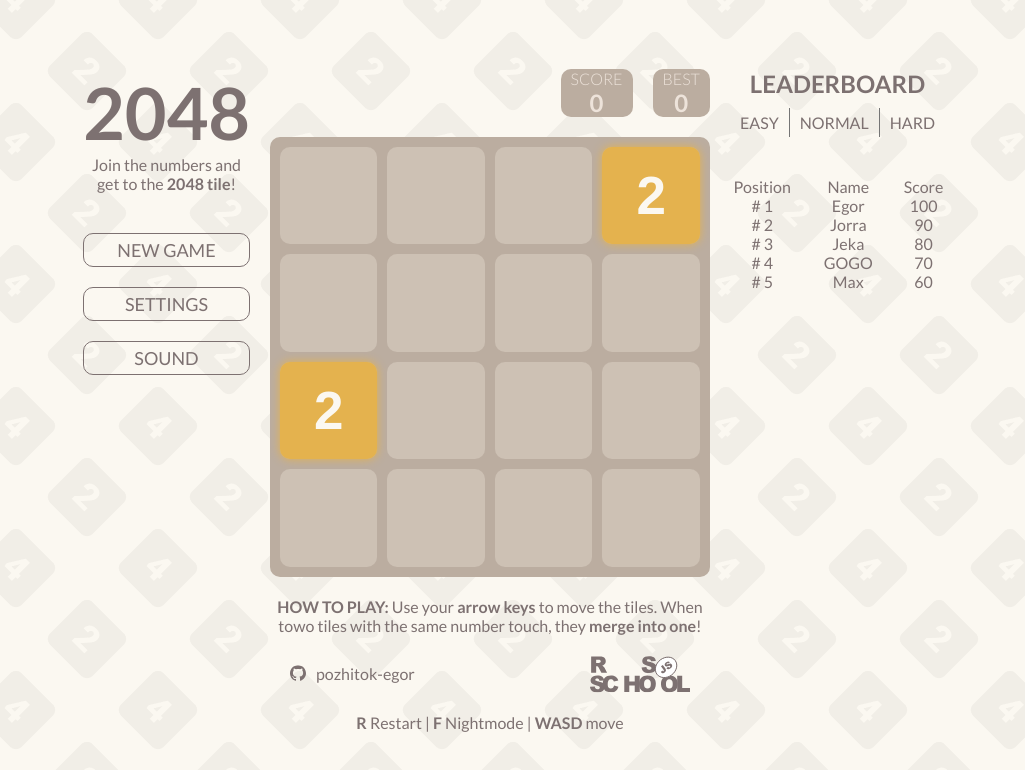
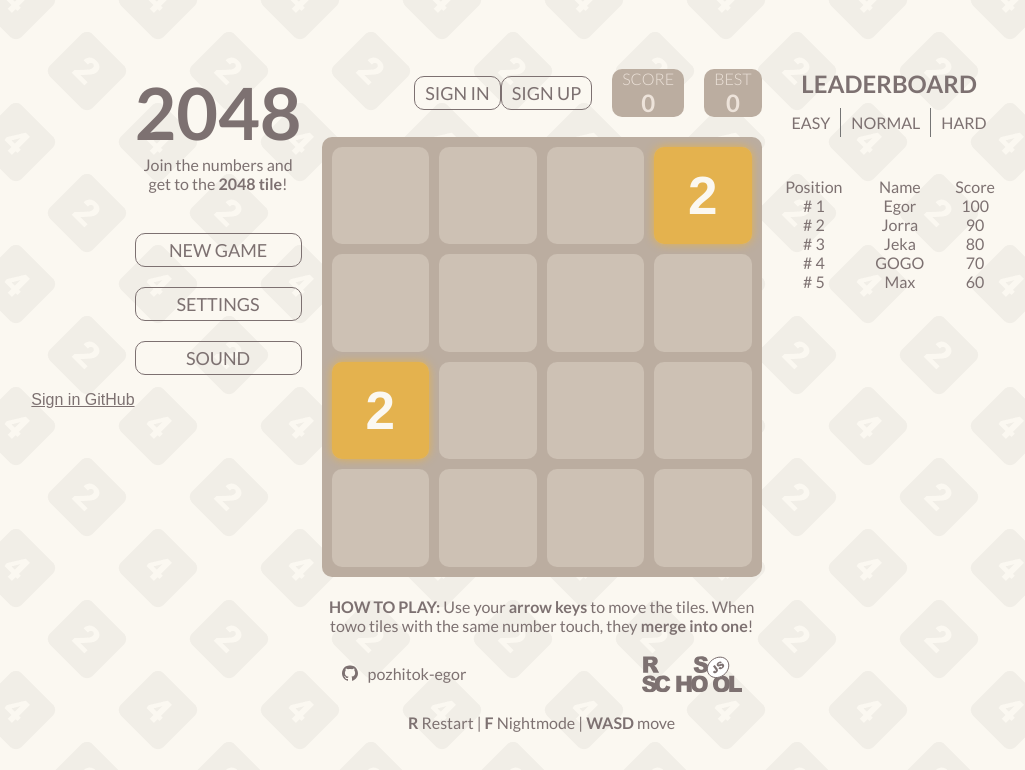
Before and after one commit to pozhitok-egor/2048-react-game, a React (Create React App) app: page / in a window 1280 px wide. Shown: the top 770 px of the page, without its empty margins (126-1151 px from the left). Built offline with nearby package versions, Linux system fonts and the light colour scheme.

Commit message:
feat: add authorisation and backend functions

```diff
--- a/package.json
+++ b/package.json
@@ -7,6 +7,7 @@
     "@testing-library/jest-dom": "^5.11.9",
     "@testing-library/react": "^11.2.5",
     "@testing-library/user-event": "^12.7.3",
+    "axios": "^0.21.1",
     "crypto-js": "^4.0.0",
     "lodash": "^4.17.21",
     "react": "^17.0.1",
--- a/src/App.js
+++ b/src/App.js
@@ -1,7 +1,7 @@
 import { checkGameOver, isChanged, initCells, moveCells, directions, removeAndIncreaseCells, populateField } from './Controller/Control';
 import {ModalIcon, ModalTitle, ModalDescription, ModalInput, ModalButton} from './UI/ModalWindow';
 import React, { Component } from 'react'
-import {BrowserRouter, Switch} from "react-router-dom";
+import {BrowserRouter, Route, Switch} from "react-router-dom";
 import styled from 'styled-components';
 import Menu from './UI/Menu/Menu.js';
 import Game from './UI/Game.js';
@@ -13,6 +13,8 @@ import mainTheme from './assets/audio/main theme chill.mp3';
 import moveSound from './assets/audio/move.wav';
 import ReactModal from 'react-modal';
 import cryptojs from 'crypto-js';
+import Callback from './UI/Callback';
+import axios from 'axios';
 
 var keyPressAllow = true;
 const secret = 'secret';
@@ -21,10 +23,17 @@ class App extends Component {
   constructor(props) {
     super(props);
     const state = this.getAllData();
+
     this.state = state ? state : {
       cells: initCells(4),
       score: 0,
       size: 4,
+      user: null,
+      leaderboard: {
+        easy: [],
+        medium: [],
+        hard: [],
+      },
       bestScore: Number(localStorage.getItem('bestScore')) || 0,
       colors: localStorage.getItem('colors') ? localStorage.getItem('colors') === 'true' : true,
       nightmode: localStorage.getItem('nightmode') ? localStorage.getItem('nightmode') === 'true' : false,
@@ -33,26 +42,61 @@ class App extends Component {
       musicVolume: Number(localStorage.getItem('soundVolume')) || 1,
       soundVolume: Number(localStorage.getItem('soundVolume')) || 1
     };
+
     this.saveAllData = this.saveAllData.bind(this);
     this.buttonHandler = this.buttonHandler.bind(this);
     this.musicVolumeHandler = this.musicVolumeHandler.bind(this);
     this.soundVolumeHandler = this.soundVolumeHandler.bind(this);
+    this.signOutHandler = this.signOutHandler.bind(this);
+    this.signInHandler = this.signInHandler.bind(this);
+    this.signUpHandler = this.signUpHandler.bind(this);
     this.mainTheme = new Audio(mainTheme);
     this.mainTheme.loop = true;
+
     if (this.state.music) {
       this.mainTheme.play();
     }
     this.moveSound = new Audio(moveSound);
   }
 
+  signOutHandler(e) {
+    // TODO: signOutHandler
+    console.log(`signOutHandler ${e}`);
+  }
+
+  signInHandler(e) {
+    // TODO: signInHandler
+    console.log(`signInHandler ${e}`);
+  }
+
+  signUpHandler(e) {
+    // TODO: signUpHandler
+    console.log(`signUpHandler ${e}`);
+  }
+
+
   getAllData() {
-    const bestScore = localStorage.getItem("bestScore") ? localStorage.getItem("bestScore") === "true" : 0;
+    const token = localStorage.getItem('token') || null;
+    if (token) {
+      axios.get('https://twenty-forty-eight.herokuapp.com/user',{
+      headers: {
+        authorization: `Bearer ${token}`,
+        accept: 'application/json'
+      }
+      }).then((res) => {
+        this.setState({user: res.data.user});
+      }).catch((err) => {
+        console.error(err);
+      })
+    }
+    const bestScore = localStorage.getItem("bestScore") ||  0;
     const colors = localStorage.getItem("colors") ? localStorage.getItem("colors") === "true" : true;
     const nightmode = localStorage.getItem("nightmode") ? localStorage.getItem("nightmode") === "true" : false;
     const music = localStorage.getItem("music") ? localStorage.getItem("music") === "true" : true;
     const sound = localStorage.getItem("sound") ? localStorage.getItem("sound") === "true" : true;
-    const musicVolume = localStorage.getItem("musicVolume") ? localStorage.getItem("musicVolume") === "true" : .5;
-    const soundVolume = localStorage.getItem("soundVolume") ? localStorage.getItem("soundVolume") === "true" : .5;
+    const musicVolume = localStorage.getItem("musicVolume") || .5;
+    const soundVolume = localStorage.getItem("soundVolume") || .5;
+
     const mainSettings = localStorage.getItem("s") ? JSON.parse(cryptojs.AES.decrypt(localStorage.getItem("s"), secret).toString(cryptojs.enc.Utf8))
     : {
       cells: initCells(4),
@@ -253,6 +297,9 @@ class App extends Component {
     const colors = !this.state.colors ? 'ON' : 'OFF';
     return (
       <Main nightmode={this.state.nightmode}>
+        <BrowserRouter>
+        <a href="https://github.com/login/oauth/authorize?client_id=70e40fe40ada41351efa">Sign in GitHub</a>
+        <Route path='/callback' component={Callback}/>
           <ReactModal isOpen={false} style={ModalStyles}>
             <ModalIcon></ModalIcon>
             <ModalTitle></ModalTitle>
@@ -261,14 +308,13 @@ class App extends Component {
             <ModalButton>Ok</ModalButton>
           </ReactModal>
           <Layout>
-          <BrowserRouter>
             <Switch>
               <Menu nightmode={nightmode} musicHandler={this.musicVolumeHandler} soundHandler={this.soundVolumeHandler} colors={colors} music={music} sound={sound} difficulty={difficulty} buttonHandler={this.buttonHandler}/>
             </Switch>
-          </BrowserRouter>
-          <Game nightmode={nightmode} colors={colors} additionalScore={additionalScore} score={score} bestScore={bestScore} cells={this.state.cells} size={size}/>
+            <Game signin={this.signOutHandler} signout={this.signInHandler} signup={this.signUpHandler} userdata={this.state.user} nightmode={nightmode} colors={colors} additionalScore={additionalScore} score={score} bestScore={bestScore} cells={this.state.cells} size={size}/>
             <Leaderboard />
           </Layout>
+        </BrowserRouter>
       </Main>
     )
   };
--- /dev/null
+++ b/src/UI/Authorisation.jsx
@@ -0,0 +1,38 @@
+import React, { Component } from 'react'
+import styled from 'styled-components';
+
+
+export default class Authorisation extends Component {
+  render() {
+    const {userdata, signOutHandler, signInHandler, signUpHandler} = this.props;
+    if (userdata) {
+      return <Auth><Name>{userdata.username}</Name><Button onClick={() => signOutHandler()}>Sign Out</Button></Auth>;
+    }
+    return <Auth><Button onClick={() => signInHandler()}>Sign In</Button><Button onClick={() => signUpHandler()}>Sign Up</Button></Auth>;
+  }
+}
+
+const Auth = styled.div`
+  display: flex;
+  align-items: center;
+`;
+
+const Name = styled.p`
+  margin: 0 10px 0;
+`;
+
+const Button = styled.button`
+  outline: none;
+  cursor: pointer;
+  padding: 5px 10px;
+  border: 1px solid #7D7171;
+  border-radius: 10px;
+  font-family: 'Lato',sans-serif;
+  text-transform: uppercase;
+  font-size: 18px;
+  background-color: transparent;
+  &:hover {
+    background-color: #BBADA0;
+    color: #EDE3DA;
+  }
+`;
--- /dev/null
+++ b/src/UI/Callback.jsx
@@ -0,0 +1,35 @@
+import React from 'react'
+import { Redirect } from 'react-router-dom';
+import axios from 'axios';
+
+const Callback = (props) => {
+  var search = props.location.search.substring(1);
+
+  const data = JSON.parse('{"' + decodeURI(search).replace(/"/g, '\\"').replace(/&/g, '","').replace(/=/g,'":"') + '"}')
+
+  axios.get("https://api.github.com/user", {
+    headers: {
+      authorization: `Bearer ${data.token}`,
+      accept: 'application/json'
+    }
+  })
+  .then((res) => {
+    console.log(res);
+    axios.post('https://twenty-forty-eight.herokuapp.com/user/login',
+    {
+      username: res.data.login,
+      password: res.data.node_id
+    } ,
+    {
+      method: 'post',
+      headers: {
+        accept: 'application/json'
+      }
+    }).then((res) => {
+      localStorage.setItem('token', res.data.token);
+    }).catch((err) => console.log(err.message))
+  })
+  return <Redirect to="/"/>
+}
+
+export default Callback;
--- a/src/UI/Game.js
+++ b/src/UI/Game.js
@@ -5,8 +5,7 @@ import Footer from './Footer';
 
 class Game extends Component {
   render() {
-    const {nightmode, colors, additionalScore, bestScore, score, cells, size} = this.props
-
+    const {signout, signin, signup, userdata, nightmode, colors, additionalScore, bestScore, score, cells, size} = this.props;
     let cellGrid = [];
 
     for (let i = 0; i < size**2; i++) {
@@ -14,7 +13,7 @@ class Game extends Component {
     }
     return (
       <MainBlock>
-        <Scoreboard additionalScore={additionalScore} score={score} bestScore={bestScore}/>
+        <Scoreboard signout={signout} signin={signin} signup={signup} userdata={userdata} additionalScore={additionalScore} score={score} bestScore={bestScore}/>
         <Field size={size}>
           {
             cells.map((value) =>
--- a/src/UI/Scoreboard.js
+++ b/src/UI/Scoreboard.js
@@ -1,15 +1,16 @@
 import React, {Component} from 'react'
 import styled from 'styled-components';
-
+import Authorisation from './Authorisation';
 class Scoreboard extends Component {
   render() {
-    const {score, bestScore} = this.props;
+    const {signin, signup, signout, userdata, score, bestScore} = this.props;
     let additionalScore;
     if (this.props.additionalScore) {
       additionalScore = <AdditionalScore>+{this.props.additionalScore}</AdditionalScore>
     }
     return (
       <ScoreBlock>
+        <Authorisation signOutHandler={signout} signInHandler={signin} signUpHandler={signup} userdata={userdata}/>
         <Window>
           {additionalScore}
           <Title>Score</Title>
```
Also changed, not shown: 1 other file (tests, documents, lock files or other folders). Lines whose indentation alone changed are shown as unchanged.
